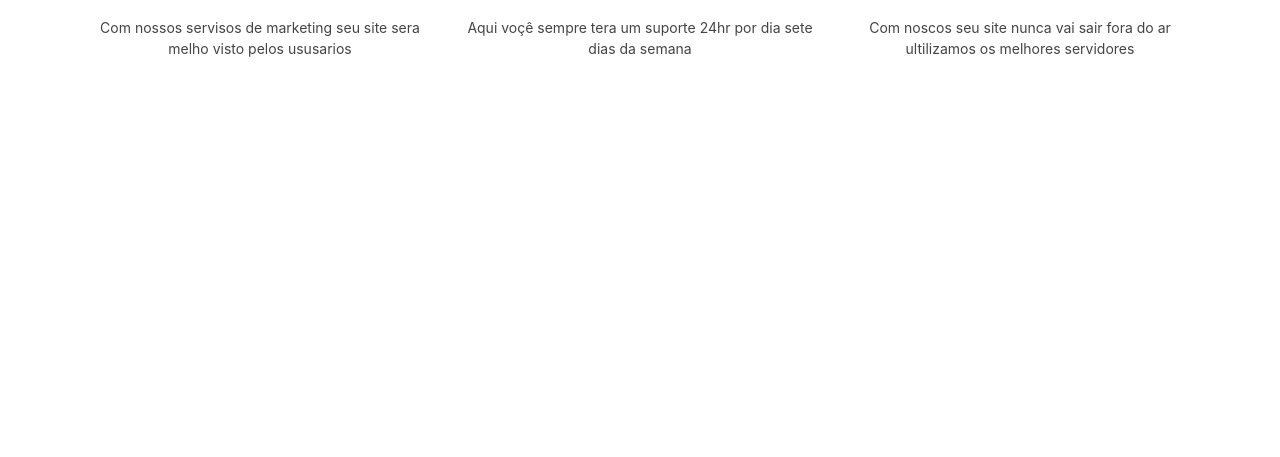
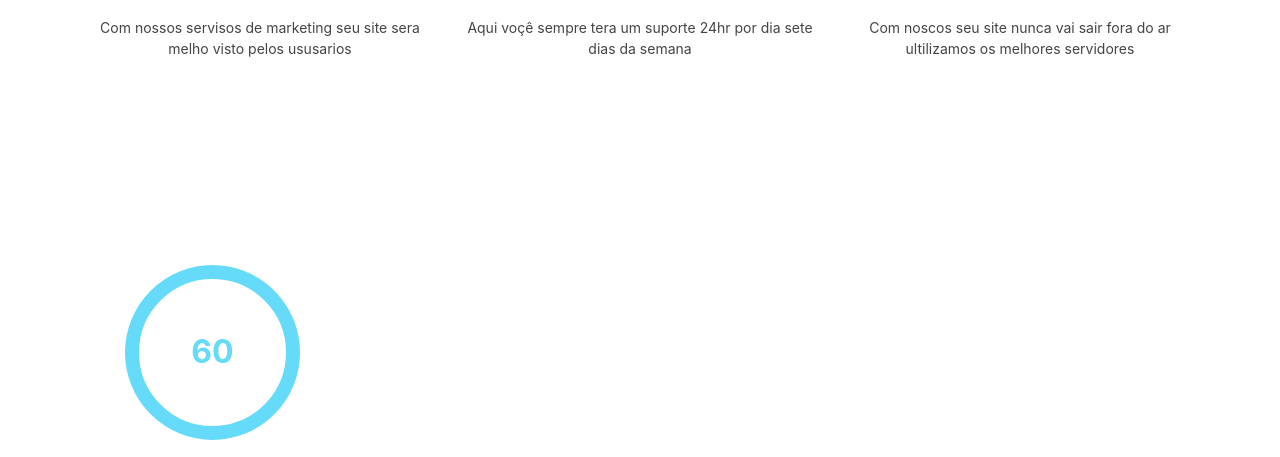
Before and after one commit to isaias-B-Oliveira/projeto-bootsprap, a plain HTML site: page index.html in a window 1280 px wide. Shown: the part 1886-2343 px from the top of the page. Before the commit the page ends 2081 px from the top, so only its background shows below. Drawn offline with nearby package versions, Linux system fonts and the light colour scheme.

Commit message:
adicionando progressbar de projetos

```diff
--- a/index.html
+++ b/index.html
@@ -165,7 +165,29 @@
                 </div>
               </div>
             </div>
-
+            <!--dados de empresa-->
+            <div id="data-area">
+              <div class="container">
+                <div class="row">
+                  <div class="col-md-3 circle-box">
+                    <div id="circleA"></div>
+                    <p>Projetos entregues</p>
+                  </div>
+                  <div class="col-md-3 circle-box">
+                    <div id="circleB"></div>
+                    <p>Nossos clientes</p>
+                  </div>
+                  <div class="col-md-3 circle-box">
+                    <div id="circleC"></div>
+                    <p>Nossos Colaboradores</p>
+                  </div>
+                  <div class="col-md-3 circle-box">
+                    <div id="circleD"></div>
+                    <p>Cafezinho</p>
+                  </div>
+                </div>
+              </div>
+            </div>
          </div>
     </main>
 
--- a/js/script.js
+++ b/js/script.js
@@ -0,0 +1,22 @@
+$(document).ready(function () {
+	// Progress bar
+	let containerA = document.getElementById("circleA");
+
+	let circleA = new ProgressBar.Circle(containerA, {
+		color: "#65DAF9",
+		strokeWidth: 8,
+		duration: 1400,
+		from: { color: "#aaa" },
+		to: { color: "#65DAF9" },
+
+		step: function (state, circle) {
+			circle.path.setAttribute("stroke", state.color);
+
+			var value = Math.round(circle.value() * 60);
+			circle.setText(value);
+		}
+	});
+
+	circleA.animate(1.0);
+
+});
--- a/style.css
+++ b/style.css
@@ -128,3 +128,17 @@ header, .navbar{
 .service-box:hover > i, .service-box:hover > h4{
     color: #65daf9;
 }
+/*Dados da empresa*/
+.circle-box div{
+    padding: 0 40px;
+}
+.progressbar-text{
+    font-weight: bold;
+    font-size: 32px;
+}
+#data-area p{
+    color: #fff;
+    text-align: center;
+    font-size: 26px;
+    margin-top: 20px;
+}
```
